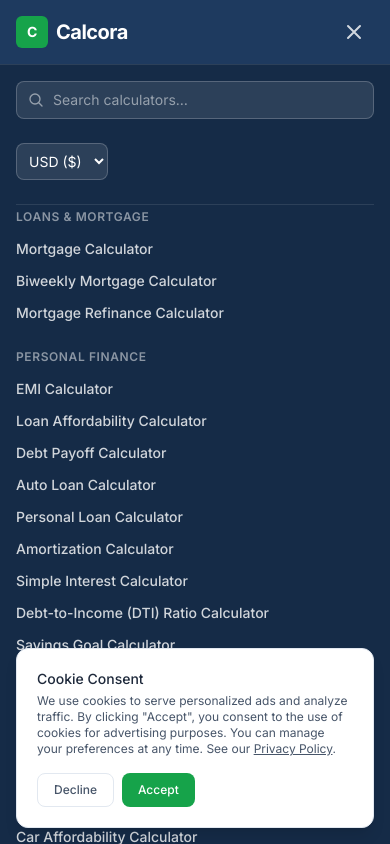
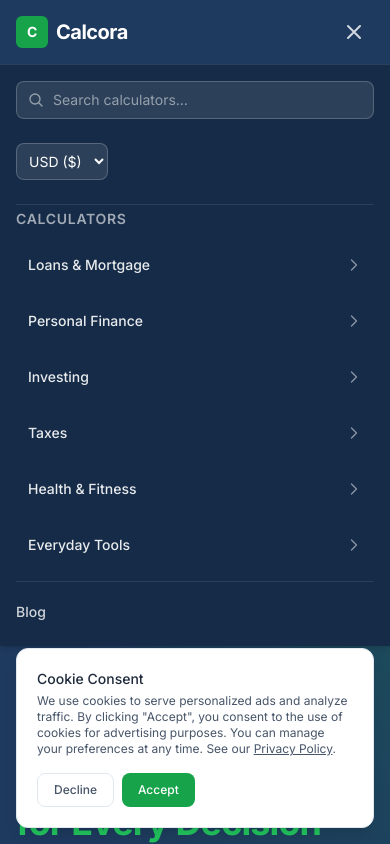
Before and after one commit to kushinaakintokunsunday-afk/calcora-website, a Next.js app: page / in a window 390 px wide. Both pictures are taken after a click on the button "Toggle navigation menu". Shown: the top 844 px of the page. Built offline with nearby package versions, Linux system fonts and the light colour scheme.

Commit message:
Add subcategories to calculator menu; fix NumberInput lint

```diff
--- a/src/components/Header.tsx
+++ b/src/components/Header.tsx
@@ -19,14 +19,31 @@
   "utility",
 ];
 
+function buildGroups() {
+  return CATEGORY_ORDER.map((category) => {
+    const tools = CALCULATORS.filter((c) => c.category === category);
+    const subMap = new Map<string, typeof tools>();
+    for (const t of tools) {
+      const arr = subMap.get(t.subcategory) ?? [];
+      arr.push(t);
+      subMap.set(t.subcategory, arr);
+    }
+    return {
+      category,
+      label: CATEGORY_LABELS[category],
+      subs: Array.from(subMap.entries()).map(([label, items]) => ({
+        label,
+        items,
+      })),
+    };
+  });
+}
+
+const groups = buildGroups();
+
 export function Header() {
   const [mobileOpen, setMobileOpen] = useState(false);
-
-  const groups = CATEGORY_ORDER.map((category) => ({
-    category,
-    label: CATEGORY_LABELS[category],
-    tools: CALCULATORS.filter((calc) => calc.category === category),
-  }));
+  const [mobileCat, setMobileCat] = useState<string | null>(null);
 
   return (
     <header className="sticky top-0 z-50 bg-navy text-white shadow-md">
@@ -53,25 +70,32 @@
                 </svg>
               </button>
               <div className="invisible absolute left-1/2 -translate-x-1/2 top-full pt-3 opacity-0 transition-opacity group-hover:visible group-hover:opacity-100">
-                <div className="max-h-[70vh] w-[720px] overflow-y-auto rounded-xl border border-border bg-white p-6 text-left shadow-xl">
-                  <div className="grid grid-cols-2 gap-x-8 gap-y-5">
+                <div className="max-h-[75vh] w-[760px] overflow-y-auto rounded-xl border border-border bg-white p-6 text-left shadow-xl">
+                  <div className="grid grid-cols-2 gap-x-8 gap-y-6">
                     {groups.map((group) => (
                       <div key={group.category}>
-                        <h4 className="text-xs font-semibold text-text-muted uppercase tracking-wider mb-2">
+                        <h4 className="text-xs font-semibold text-text-muted uppercase tracking-wider mb-3">
                           {group.label}
                         </h4>
-                        <ul className="space-y-1">
-                          {group.tools.map((tool) => (
+                        {group.subs.map((sub) => (
+                          <div key={sub.label} className="mb-3 last:mb-0">
+                            <p className="text-[11px] font-semibold text-navy/60 uppercase tracking-wide mb-1">
+                              {sub.label}
+                            </p>
+                            <ul className="space-y-0.5">
+                              {sub.items.map((tool) => (
                                 <li key={tool.slug}>
                                   <Link
                                     href={tool.path}
-                                className="block text-sm py-0.5 text-text-secondary hover:text-navy hover:underline"
+                                    className="block text-sm py-0.5 pl-2 text-text-secondary hover:text-navy hover:underline"
                                   >
                                     {tool.title}
                                   </Link>
                                 </li>
                               ))}
                             </ul>
+                          </div>
+                        ))}
                       </div>
                     ))}
                   </div>
@@ -105,7 +129,7 @@
           <button
             type="button"
             className="md:hidden ml-auto inline-flex items-center justify-center rounded-md p-2 text-white/80 hover:text-white hover:bg-white/10"
-            onClick={() => setMobileOpen(!mobileOpen)}
+            onClick={() => { setMobileOpen(!mobileOpen); setMobileCat(null); }}
             aria-expanded={mobileOpen}
             aria-label="Toggle navigation menu"
           >
@@ -130,24 +154,68 @@
           <div>
             <CountrySelector />
           </div>
-          <div className="space-y-5 pt-1 border-t border-white/10">
+          <div className="space-y-4 pt-1 border-t border-white/10">
+            {!mobileCat && (
+              <>
+                <h3 className="text-sm font-semibold text-white/60 uppercase tracking-wider">
+                  Calculators
+                </h3>
                 {groups.map((group) => (
-              <div key={group.category}>
-                <h4 className="text-xs font-semibold text-white/50 uppercase tracking-wider mb-2">
+                  <button
+                    key={group.category}
+                    type="button"
+                    onClick={() => setMobileCat(group.category)}
+                    className="flex w-full items-center justify-between rounded-lg px-3 py-2.5 text-sm font-medium text-white/90 hover:bg-white/10 transition-colors"
+                  >
                     {group.label}
-                </h4>
-                <div className="grid grid-cols-1 gap-x-6">
-                  {group.tools.map((tool) => (
+                    <svg className="h-4 w-4 text-white/50" fill="none" viewBox="0 0 24 24" strokeWidth={2} stroke="currentColor">
+                      <path strokeLinecap="round" strokeLinejoin="round" d="M8.25 4.5l7.5 7.5-7.5 7.5" />
+                    </svg>
+                  </button>
+                ))}
+                <div className="border-t border-white/10 pt-3">
+                  <Link
+                    href="/blog/"
+                    className="block py-2 text-sm font-medium text-white/80 hover:text-white"
+                    onClick={() => setMobileOpen(false)}
+                  >
+                    Blog
+                  </Link>
+                </div>
+              </>
+            )}
+            {mobileCat && (
+              <>
+                <button
+                  type="button"
+                  onClick={() => setMobileCat(null)}
+                  className="flex items-center gap-1 text-sm text-white/60 hover:text-white/90 transition-colors mb-2"
+                >
+                  <svg className="h-4 w-4" fill="none" viewBox="0 0 24 24" strokeWidth={2} stroke="currentColor">
+                    <path strokeLinecap="round" strokeLinejoin="round" d="M15.75 19.5L8.25 12l7.5-7.5" />
+                  </svg>
+                  Back
+                </button>
+                <h3 className="text-sm font-semibold text-white/60 uppercase tracking-wider mb-2">
+                  {CATEGORY_LABELS[mobileCat as CalculatorCategory]}
+                </h3>
+                {groups
+                  .find((g) => g.category === mobileCat)
+                  ?.subs.map((sub) => (
+                    <div key={sub.label}>
+                      <p className="text-[11px] font-semibold text-white/40 uppercase tracking-wide mb-1 px-1">
+                        {sub.label}
+                      </p>
+                      {sub.items.map((tool) => (
                         <Link
                           key={tool.slug}
                           href={tool.path}
-                      className="block py-1.5 text-sm font-medium text-white/80 hover:text-white"
+                          className="block py-1.5 pl-3 text-sm font-medium text-white/80 hover:text-white"
                           onClick={() => setMobileOpen(false)}
                         >
                           {tool.title}
                         </Link>
                       ))}
-                </div>
                     </div>
                   ))}
                 <div className="border-t border-white/10 pt-3">
@@ -159,6 +227,8 @@
                     Blog
                   </Link>
                 </div>
+              </>
+            )}
           </div>
         </nav>
       )}
--- a/src/lib/registry.ts
+++ b/src/lib/registry.ts
@@ -18,6 +18,7 @@
   h1: string;
   description: string;
   category: CalculatorCategory;
+  subcategory: string;
   countryScope: "global" | CountryCode[];
   related: string[];
   keywords: string[];
@@ -32,6 +33,7 @@
     description:
       "Calculate your monthly mortgage payments, total interest, and view a full amortization schedule.",
     category: "mortgage",
+    subcategory: "Home Loans",
     countryScope: ["US", "UK", "CA", "AU"],
     related: ["emi-calculator", "loan-affordability-calculator", "debt-payoff-calculator"],
     keywords: [
@@ -49,6 +51,7 @@
     description:
       "Compute equated monthly installments for any loan with a detailed amortization breakdown.",
     category: "finance",
+    subcategory: "Loans & EMI",
     countryScope: "global",
     related: ["mortgage-calculator", "loan-affordability-calculator", "debt-payoff-calculator"],
     keywords: [
@@ -65,6 +68,7 @@
     description:
       "See how your money grows over time with compound interest. View year-by-year breakdowns.",
     category: "investment",
+    subcategory: "Compound Growth",
     countryScope: "global",
     related: ["retirement-calculator", "inflation-calculator", "loan-affordability-calculator"],
     keywords: [
@@ -81,6 +85,7 @@
     description:
       "Find out what your money will be worth in the future or what past amounts equal today.",
     category: "investment",
+    subcategory: "Purchasing Power",
     countryScope: "global",
     related: ["compound-interest-calculator", "retirement-calculator", "percentage-calculator"],
     keywords: [
@@ -96,6 +101,7 @@
     h1: "BMI Calculator",
     description: "Calculate your Body Mass Index using metric or imperial units. Know your category instantly.",
     category: "health",
+    subcategory: "Body & Nutrition",
     countryScope: "global",
     related: ["calorie-calculator", "percentage-calculator"],
     keywords: [
@@ -112,6 +118,7 @@
     description:
       "Find your daily calorie needs based on the Mifflin-St Jeor equation. Get targets for weight loss or gain.",
     category: "health",
+    subcategory: "Body & Nutrition",
     countryScope: "global",
     related: ["bmi-calculator", "percentage-calculator"],
     keywords: [
@@ -127,6 +134,7 @@
     h1: "Paycheck Calculator",
     description: "Estimate your take-home pay after federal tax, state tax, and other deductions.",
     category: "tax",
+    subcategory: "Income Tax",
     countryScope: ["US", "UK", "CA", "AU"],
     related: ["loan-affordability-calculator", "retirement-calculator", "percentage-calculator"],
     keywords: [
@@ -142,6 +150,7 @@
     h1: "Loan Affordability Calculator",
     description: "Find out how much you can borrow based on your monthly budget and interest rate.",
     category: "finance",
+    subcategory: "Loans & EMI",
     countryScope: "global",
     related: ["mortgage-calculator", "emi-calculator", "debt-payoff-calculator"],
     keywords: [
@@ -157,6 +166,7 @@
     h1: "Debt Payoff Calculator",
     description: "Compare avalanche vs snowball strategies and see how fast you can become debt-free.",
     category: "finance",
+    subcategory: "Debt Payoff",
     countryScope: "global",
     related: ["loan-affordability-calculator", "percentage-calculator", "emi-calculator"],
     keywords: [
@@ -172,6 +182,7 @@
     h1: "Percentage Calculator",
     description: "Calculate percentages, percentage changes, and convert between fractions and percentages.",
     category: "utility",
+    subcategory: "Math",
     countryScope: "global",
     related: ["compound-interest-calculator", "inflation-calculator", "debt-payoff-calculator"],
     keywords: [
@@ -184,9 +195,10 @@
     slug: "retirement-calculator",
     path: "/retirement-calculator/",
     title: "Retirement Calculator",
-    h1: "Retirement / 401(k) Calculator",
+    h1: "Retirement Calculator",
     description: "Project your retirement savings and see how contributions grow over decades.",
     category: "investment",
+    subcategory: "Retirement",
     countryScope: "global",
     related: ["compound-interest-calculator", "inflation-calculator", "paycheck-calculator"],
     keywords: [
@@ -202,6 +214,7 @@
     h1: "VAT / Sales Tax Calculator",
     description: "Add or remove VAT from any price. Supports UK, EU, and custom tax rates.",
     category: "tax",
+    subcategory: "Sales & VAT",
     countryScope: ["UK", "CA", "AU"],
     related: ["percentage-calculator", "paycheck-calculator", "loan-affordability-calculator"],
     keywords: [
@@ -218,6 +231,7 @@
     description:
       "Calculate the maturity value and interest earned on a certificate of deposit with monthly or annual compounding.",
     category: "investment",
+    subcategory: "Compound Growth",
     countryScope: ["US"],
     related: ["compound-interest-calculator", "apy-calculator", "retirement-calculator"],
     keywords: [
@@ -234,6 +248,7 @@
     description:
       "Convert APR to APY, see how compounding frequency boosts your effective annual yield, and compare earnings.",
     category: "investment",
+    subcategory: "Compound Growth",
     countryScope: "global",
     related: ["cd-calculator", "compound-interest-calculator", "simple-interest-calculator"],
     keywords: [
@@ -250,6 +265,7 @@
     description:
       "Estimate monthly car payments, total interest, and see a full amortization schedule for your auto loan.",
     category: "finance",
+    subcategory: "Loans & EMI",
     countryScope: "global",
     related: ["emi-calculator", "loan-affordability-calculator", "personal-loan-calculator"],
     keywords: [
@@ -266,6 +282,7 @@
     description:
       "Calculate monthly payments, total interest, and a payoff schedule for any personal loan.",
     category: "finance",
+    subcategory: "Loans & EMI",
     countryScope: "global",
     related: ["emi-calculator", "debt-payoff-calculator", "loan-affordability-calculator"],
     keywords: [
@@ -282,6 +299,7 @@
     description:
       "Generate a complete loan amortization schedule showing every principal and interest payment over the life of the loan.",
     category: "finance",
+    subcategory: "Loans & EMI",
     countryScope: "global",
     related: ["mortgage-calculator", "emi-calculator", "auto-loan-calculator"],
     keywords: [
@@ -298,6 +316,7 @@
     description:
       "Calculate simple interest on any loan or investment with clear principal, rate, and time inputs.",
     category: "finance",
+    subcategory: "Loans & EMI",
     countryScope: "global",
     related: ["compound-interest-calculator", "apy-calculator", "percentage-calculator"],
     keywords: [
@@ -314,6 +333,7 @@
     description:
       "Calculate your debt-to-income ratio and see whether your monthly debt load is within healthy lending limits.",
     category: "finance",
+    subcategory: "Debt Payoff",
     countryScope: "global",
     related: ["loan-affordability-calculator", "mortgage-calculator", "debt-payoff-calculator"],
     keywords: [
@@ -330,6 +350,7 @@
     description:
       "Find out how long it takes to reach a savings goal with monthly contributions and interest, or how much to save each month.",
     category: "finance",
+    subcategory: "Savings & Net Worth",
     countryScope: "global",
     related: ["compound-interest-calculator", "compound-savings-calculator", "retirement-calculator"],
     keywords: [
@@ -346,6 +367,7 @@
     description:
       "Calculate the compound annual growth rate of an investment from its start and end values over any period.",
     category: "investment",
+    subcategory: "Growth Metrics",
     countryScope: "global",
     related: ["compound-interest-calculator", "apy-calculator", "rule-of-72-calculator", "retirement-calculator"],
     keywords: [
@@ -362,6 +384,7 @@
     description:
       "Project how your savings grow when you add money monthly and earn compounding interest, year after year.",
     category: "investment",
+    subcategory: "Compound Growth",
     countryScope: "global",
     related: ["compound-interest-calculator", "savings-goal-calculator", "retirement-calculator"],
     keywords: [
@@ -378,6 +401,7 @@
     description:
       "Compare two loan offers side by side: monthly payments, total interest, fees, and total cost over the life of each loan.",
     category: "finance",
+    subcategory: "Loans & EMI",
     countryScope: "global",
     related: ["loan-affordability-calculator", "mortgage-calculator", "auto-loan-calculator", "personal-loan-calculator"],
     keywords: [
@@ -394,6 +418,7 @@
     description:
       "Estimate how long it takes your money to double with the Rule of 72, or what return you need to double by a target date.",
     category: "investment",
+    subcategory: "Growth Metrics",
     countryScope: "global",
     related: ["cagr-calculator", "compound-interest-calculator", "apy-calculator"],
     keywords: [
@@ -410,6 +435,7 @@
     description:
       "Add up your assets, subtract your debts, and track exactly where your money stands today.",
     category: "finance",
+    subcategory: "Savings & Net Worth",
     countryScope: "global",
     related: ["debt-payoff-calculator", "savings-goal-calculator", "retirement-calculator"],
     keywords: [
@@ -426,6 +452,7 @@
     description:
       "Find out how much to keep in your emergency fund and how long it takes to build it with your monthly savings.",
     category: "finance",
+    subcategory: "Savings & Net Worth",
     countryScope: "global",
     related: ["savings-goal-calculator", "net-worth-calculator", "debt-payoff-calculator"],
     keywords: [
@@ -442,6 +469,7 @@
     description:
       "See how a biweekly payment schedule shrinks your mortgage term and saves thousands in interest.",
     category: "mortgage",
+    subcategory: "Home Loans",
     countryScope: ["US", "UK", "CA", "AU"],
     related: ["mortgage-calculator", "amortization-calculator", "loan-affordability-calculator"],
     keywords: [
@@ -458,6 +486,7 @@
     description:
       "Project your 401(k) balance by age, including employee contributions and employer match, with compound growth.",
     category: "investment",
+    subcategory: "Retirement",
     countryScope: ["US"],
     related: ["retirement-calculator", "compound-savings-calculator", "compound-interest-calculator"],
     keywords: [
@@ -474,6 +503,7 @@
     description:
       "Convert your hourly rate into annual, monthly, biweekly, and weekly pay based on hours worked per week.",
     category: "finance",
+    subcategory: "Salary & Income",
     countryScope: "global",
     related: ["paycheck-calculator", "percentage-calculator", "retirement-calculator"],
     keywords: [
@@ -490,6 +520,7 @@
     description:
       "See which federal tax bracket you fall into — and exactly how much you owe — using the latest IRS brackets.",
     category: "tax",
+    subcategory: "Income Tax",
     countryScope: ["US"],
     related: ["paycheck-calculator", "percentage-calculator", "dti-ratio-calculator"],
     keywords: [
@@ -505,6 +536,7 @@
     h1: "Student Loan Calculator",
     description: "Estimate your federal or private student loan monthly payment, total interest, and see a full payoff schedule.",
     category: "finance",
+    subcategory: "Loans & EMI",
     countryScope: ["US"],
     related: ["loan-affordability-calculator", "debt-payoff-calculator", "personal-loan-calculator", "simple-interest-calculator"],
     keywords: [
@@ -522,6 +554,7 @@
     h1: "Car Affordability Calculator",
     description: "Find the maximum car price you can afford based on your monthly budget, down payment, and loan term.",
     category: "finance",
+    subcategory: "Loans & EMI",
     countryScope: "global",
     related: ["auto-loan-calculator", "loan-affordability-calculator", "personal-loan-calculator", "loan-comparison-calculator"],
     keywords: [
@@ -539,6 +572,7 @@
     h1: "Credit Card Payoff Calculator",
     description: "See how long it takes to pay off your credit card balance and how much interest you will pay.",
     category: "finance",
+    subcategory: "Debt Payoff",
     countryScope: "global",
     related: ["debt-payoff-calculator", "personal-loan-calculator", "loan-comparison-calculator", "compound-interest-calculator"],
     keywords: [
@@ -556,6 +590,7 @@
     h1: "ROI Calculator",
     description: "Calculate your return on investment (ROI) and annualized rate for any stock, property, or other investment.",
     category: "investment",
+    subcategory: "Growth Metrics",
     countryScope: "global",
     related: ["cagr-calculator", "compound-interest-calculator", "rule-of-72-calculator", "net-worth-calculator"],
     keywords: [
@@ -573,6 +608,7 @@
     h1: "Mortgage Refinance Calculator",
     description: "Compare your current mortgage to a new refinance offer and find the break-even point on closing costs.",
     category: "mortgage",
+    subcategory: "Home Loans",
     countryScope: ["US", "UK", "CA", "AU"],
     related: ["mortgage-calculator", "biweekly-mortgage-calculator", "loan-comparison-calculator", "amortization-calculator"],
     keywords: [
@@ -590,6 +626,7 @@
     h1: "Sales Tax Calculator",
     description: "Add or remove sales tax from any price instantly with our free sales tax calculator.",
     category: "tax",
+    subcategory: "Sales & VAT",
     countryScope: "global",
     related: ["vat-calculator", "percentage-calculator", "paycheck-calculator", "inflation-calculator"],
     keywords: [
```
Also changed, not shown: src/components/NumberInput.tsx (+8 -4 lines). Lines whose indentation alone changed are shown as unchanged.
